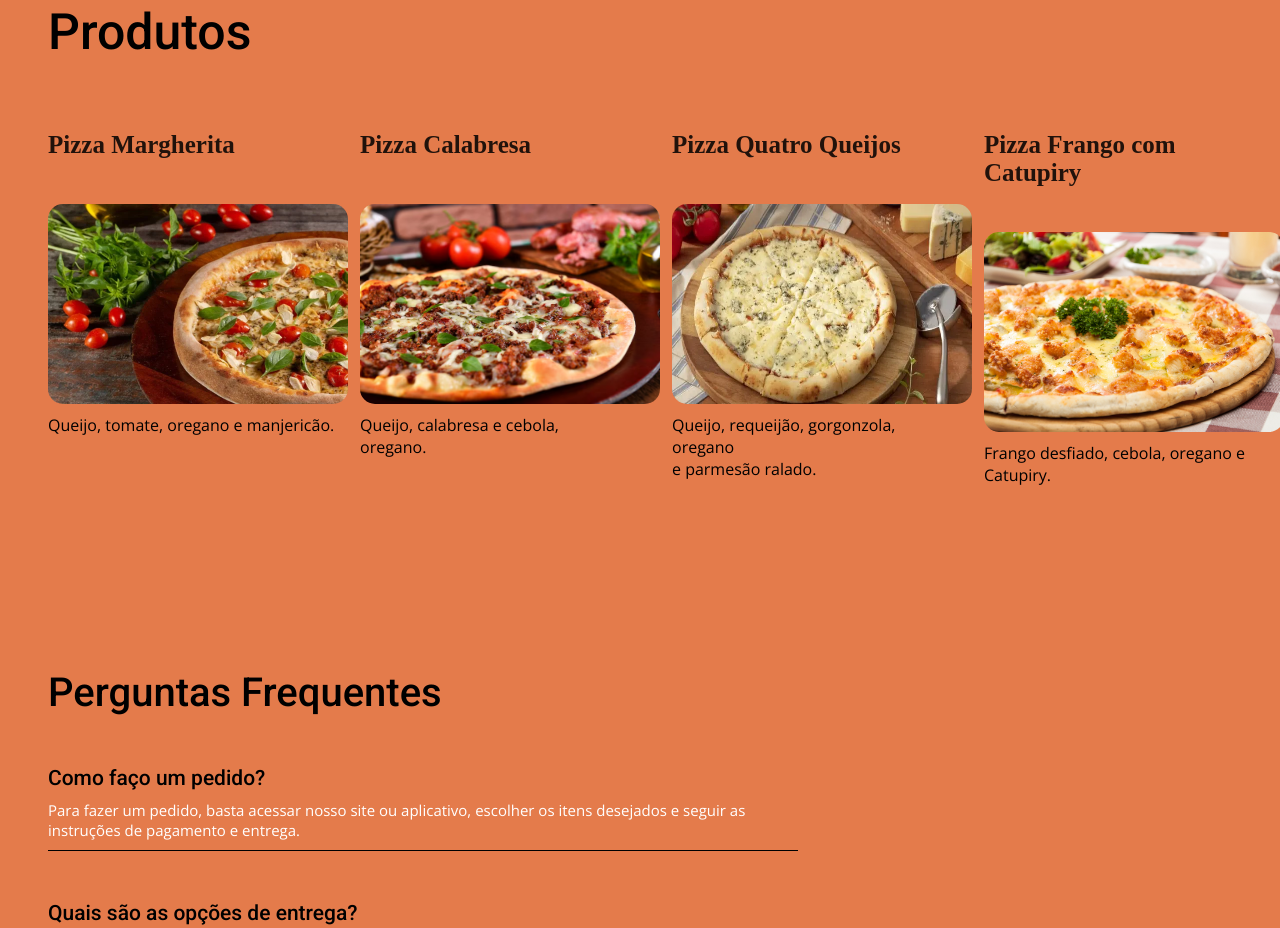
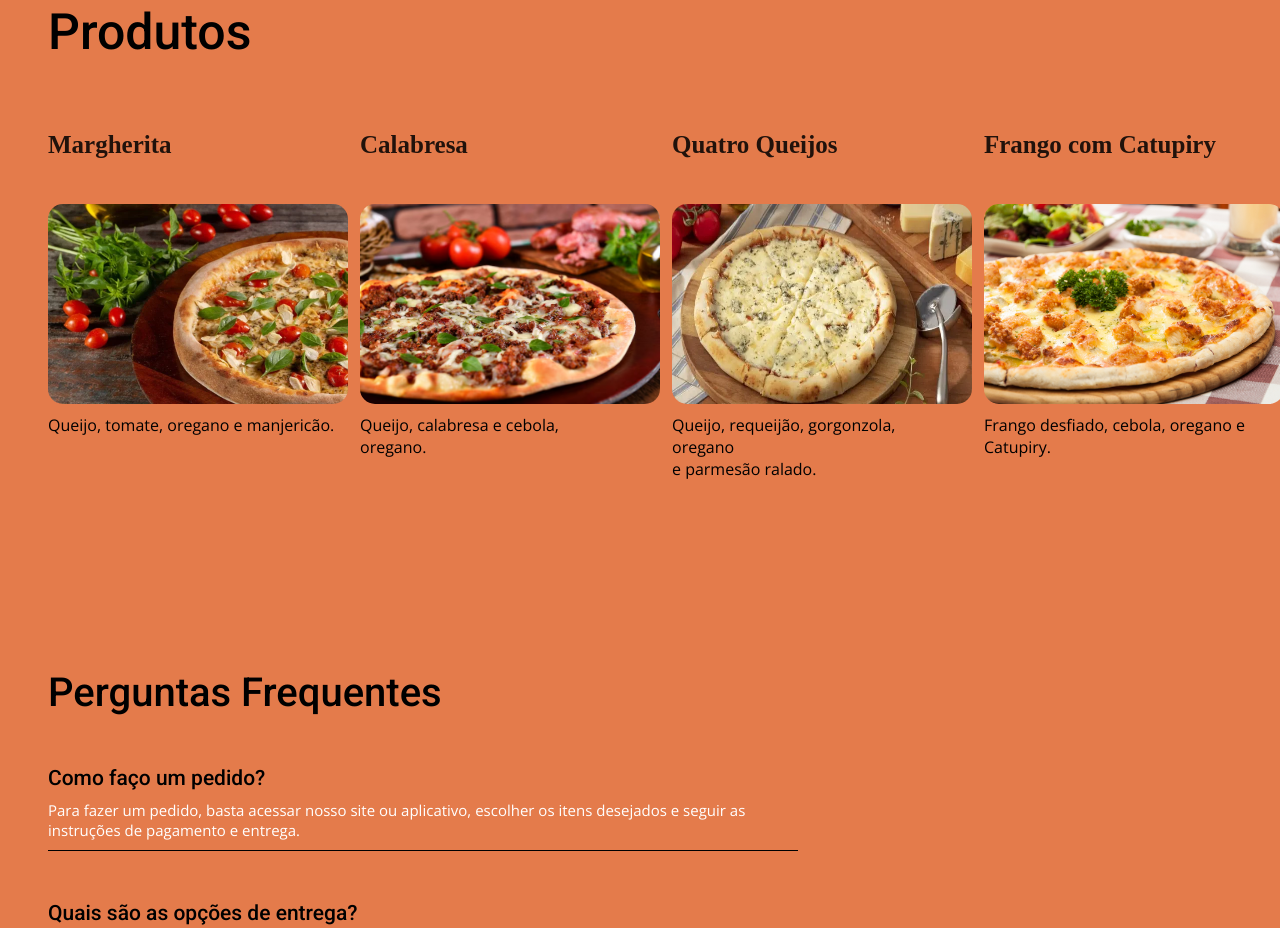
Before and after one commit to Alysson-b/projetoresponsivo, a plain HTML site: page index.html in a window 1280 px wide. Shown: the part 1451-2379 px from the top of the page. Drawn offline with nearby package versions, Linux system fonts and the light colour scheme.

Commit message:
Add files via upload

```diff
--- a/index.html
+++ b/index.html
@@ -88,26 +88,26 @@
             <div class="pizzas">
 
             <div class="pz1">
-                <h2>Pizza Margherita</h2>
+                <h2>Margherita</h2>
                 <img src="./assents/marguerita.webp" alt="Margherita">
                 <p>Queijo, tomate, oregano e manjericão.</p>
             </div>
 
             <div class="pz2">
-                <h2>Pizza Calabresa</h2>
+                <h2>Calabresa</h2>
                 <img src="./assents/calabresa.avif" alt="Calabresa">
                 <p>Queijo, calabresa e cebola, oregano.</p>
             </div>
 
             <div class="pz3">
-                <h2>Pizza Quatro Queijos</h2>
+                <h2>Quatro Queijos</h2>
                 <img src="./assents/Quatro Queijos.webp" alt="Quatro Queijos">
 
                 <p>Queijo, requeijão, gorgonzola, oregano <br>e parmesão ralado.</p>
             </div>
 
             <div class="pz4">
-                <h2>Pizza Frango com Catupiry</h2>
+                <h2>Frango com Catupiry</h2>
                 <img src="./assents/Frango com Catupiry.jpg" alt="Frango com Catupiry">
                 <p>Frango desfiado, cebola, oregano e Catupiry.</p>
             </div>
```
